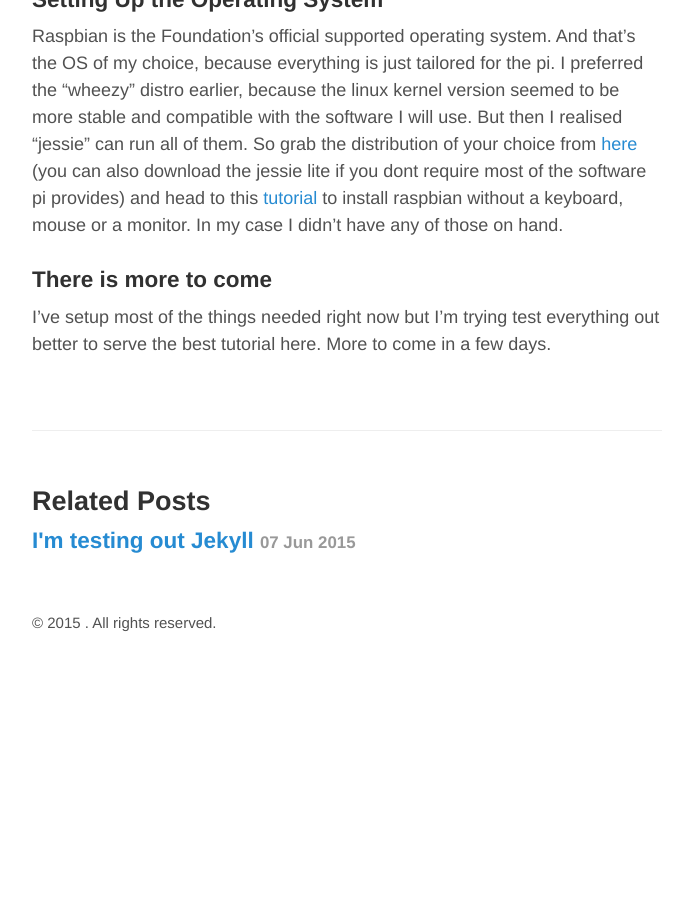
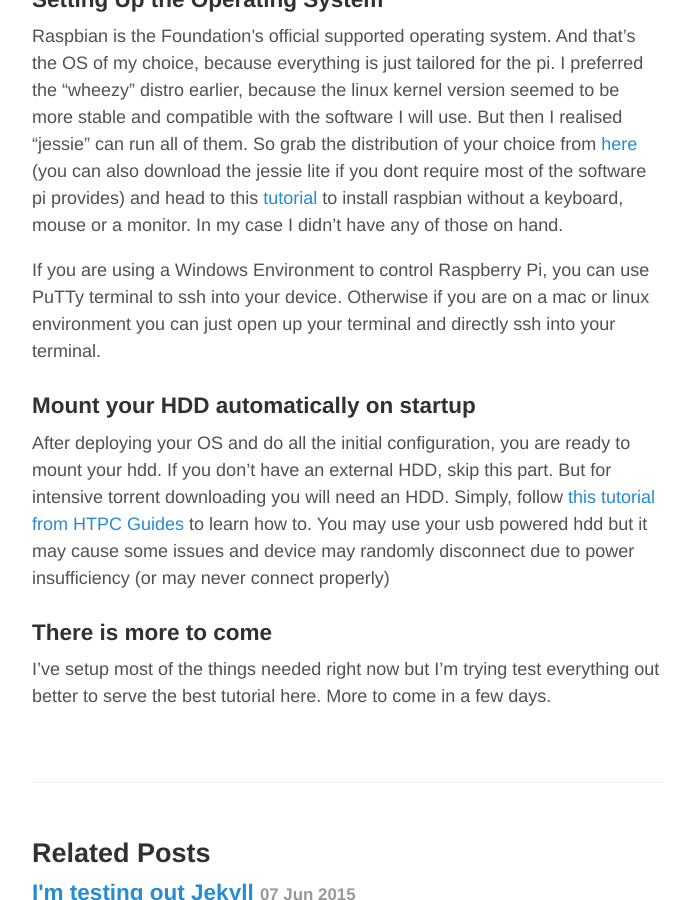
Before and after one commit to ernyldrm/ernyldrm.github.io, a Jekyll site: the page built from _posts/2015-10-08-home-media-server-with-raspberry-pi.md, in a window 1280 px wide and 900 px high, scrolled down 1129 px. Shown: the whole window, without its empty margins (293-983 px from the left). Built offline with Jekyll 4.4.1, drawn with Linux system fonts in a browser that asks for light colours; before the commit the page ends 1801 px from its top, so only the background shows below that.

Commit message:
media server post extend

```diff
--- a/_posts/2015-10-08-home-media-server-with-raspberry-pi.md
+++ b/_posts/2015-10-08-home-media-server-with-raspberry-pi.md
@@ -28,6 +28,14 @@
 (you can also download the jessie lite if you dont require most of the software pi provides) and head to this [tutorial](http://blog.self.li/post/63281257339/raspberry-pi-part-1-basic-setup-without-cables) to install raspbian without
 a keyboard, mouse or a monitor. In my case I didn't have any of those on hand.
 
+If you are using a Windows Environment to control Raspberry Pi, you can use PuTTy terminal to ssh into your device.
+Otherwise if you are on a mac or linux environment you can just open up your terminal and directly ssh into your terminal.
+
+### Mount your HDD automatically on startup
+
+After deploying your OS and do all the initial configuration, you are ready to mount your hdd. If you don't have an external HDD, skip this part.
+But for intensive torrent downloading you will need an HDD. Simply, follow [this tutorial from HTPC Guides](http://www.htpcguides.com/properly-mount-usb-storage-raspberry-pi/)
+to learn how to. You may use your usb powered hdd but it may cause some issues and device may randomly disconnect due to power insufficiency (or may never connect properly)
 
 ### There is more to come
 
```
Also changed, not shown: archive.md (+2 -1 lines).
